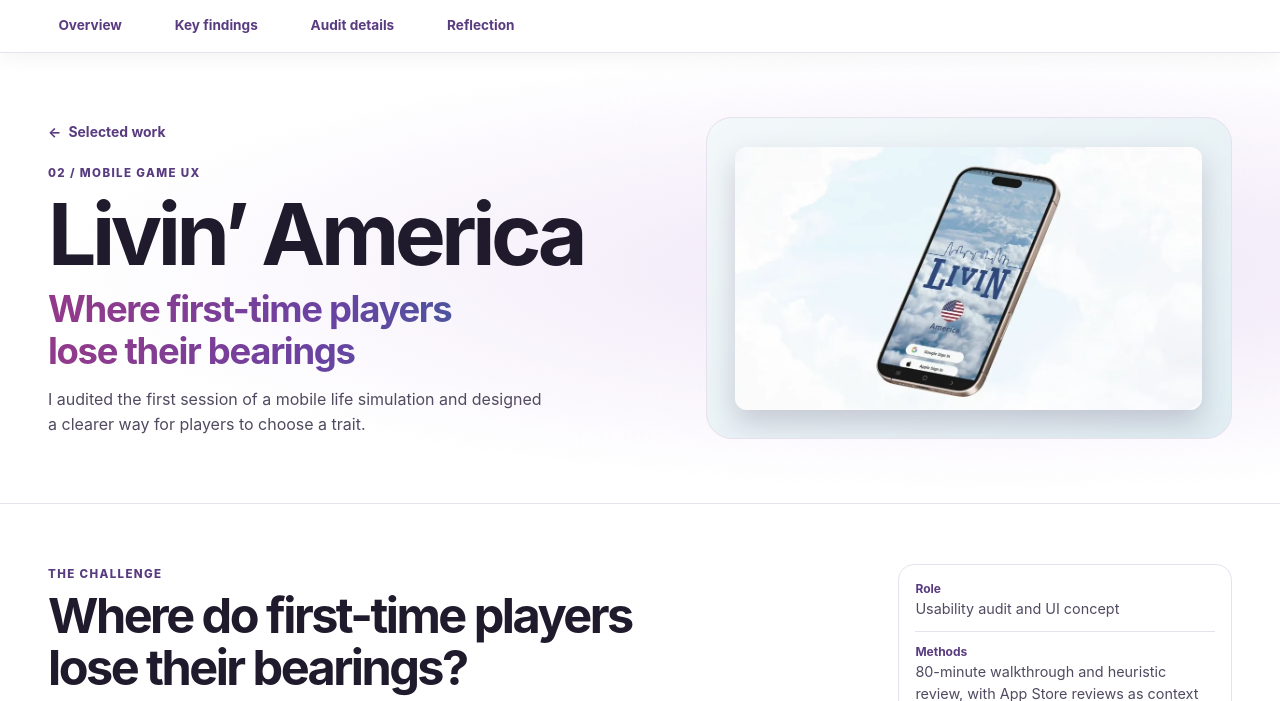
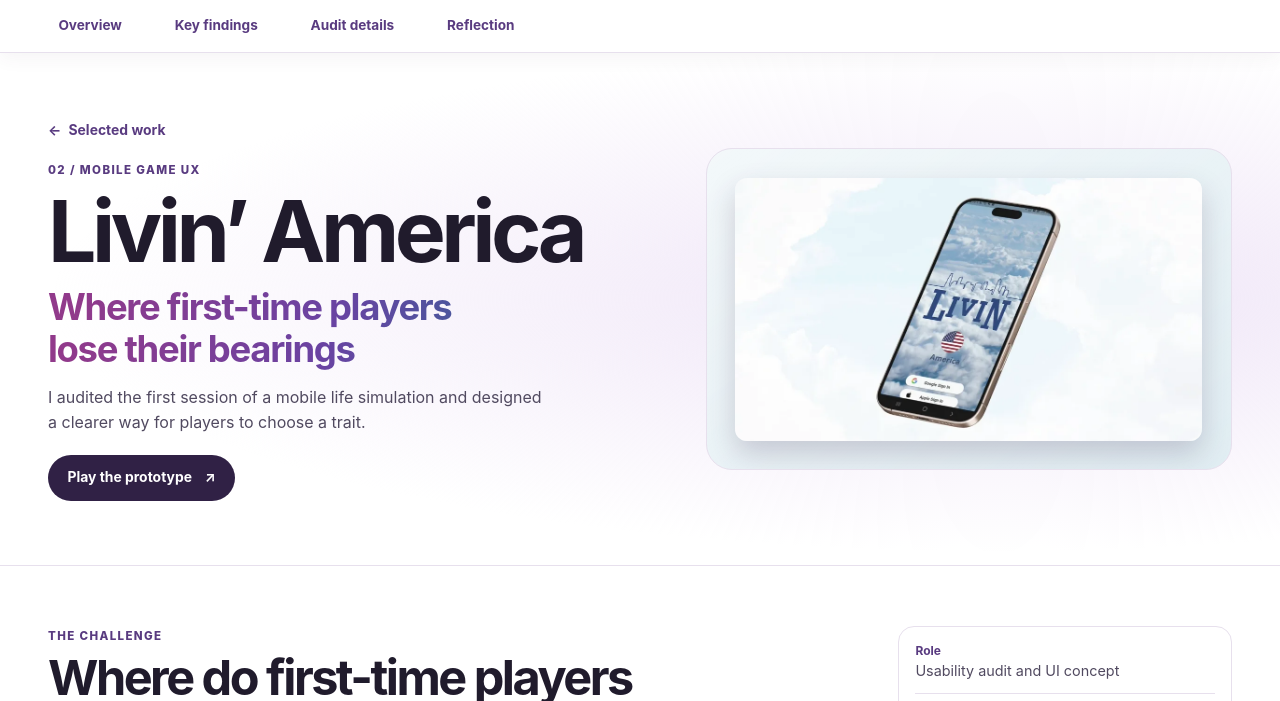
Before and after one commit to ishriki/uxdsrulik.github.io, a plain HTML site: page livinamerica.html in a window 1280 px wide. Shown: the part 80-781 px from the top of the page. Drawn offline with Linux system fonts and the light colour scheme.

Commit message:
Update livinamerica.html

```diff
--- a/livinamerica.html
+++ b/livinamerica.html
@@ -35,6 +35,9 @@
           <h1 id="case-title">Livin’ America</h1>
           <p class="case-subtitle">Where first-time players lose their bearings</p>
           <p class="case-intro">I audited the first session of a mobile life simulation and designed a clearer way for players to choose a trait.</p>
+          <a class="button" href="https://pure-italic-92584115.figma.site/" target="_blank" rel="noopener noreferrer" style="margin-top: 1.25rem">
+            Play the prototype <span aria-hidden="true">↗</span><span class="sr-only"> (opens in a new tab)</span>
+          </a>
         </div>
         <figure class="case-cover"><img src="assets/home/livin-america.webp" alt="Livin’ America’s mobile welcome screen" width="1000" height="563" fetchpriority="high"></figure>
       </section>
```
